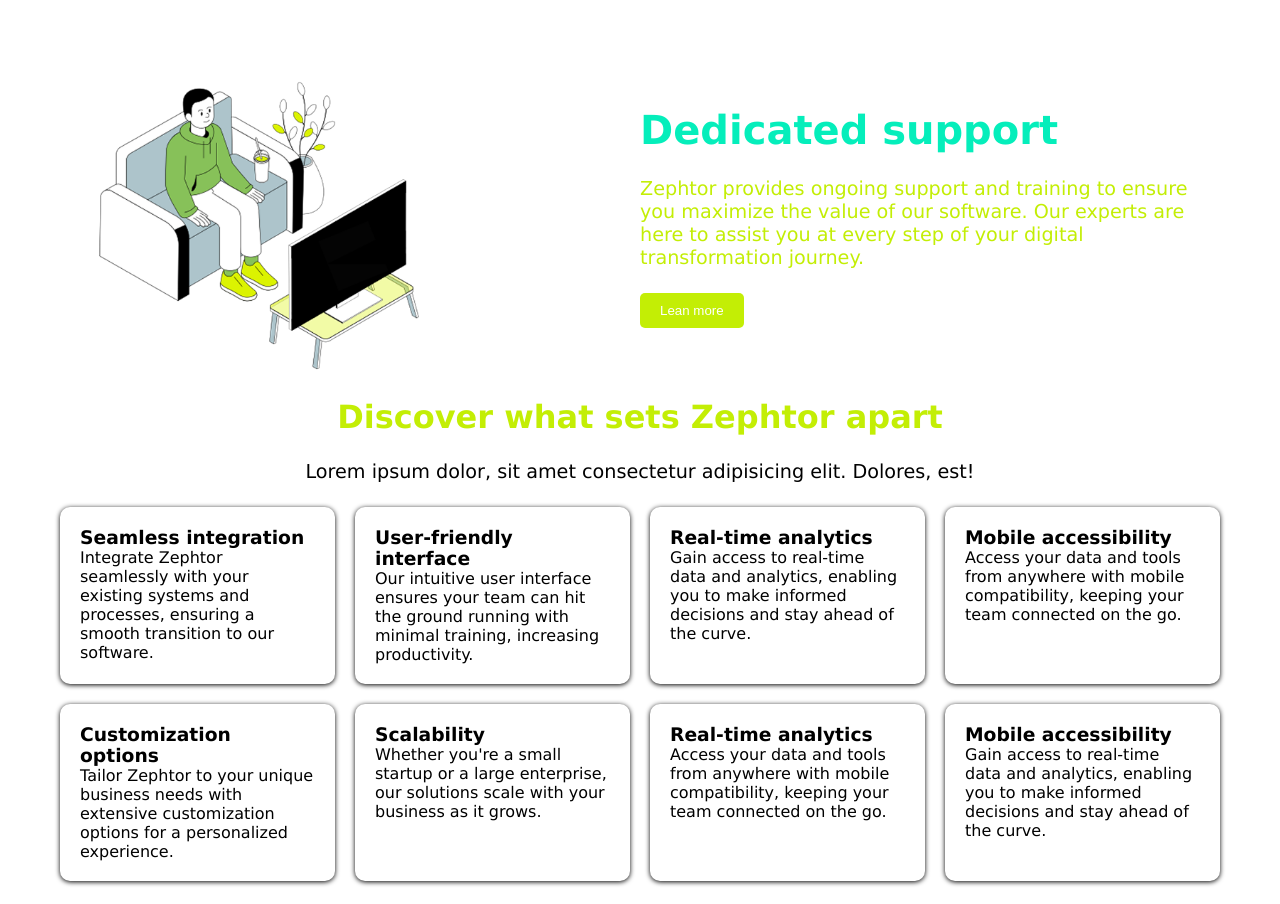
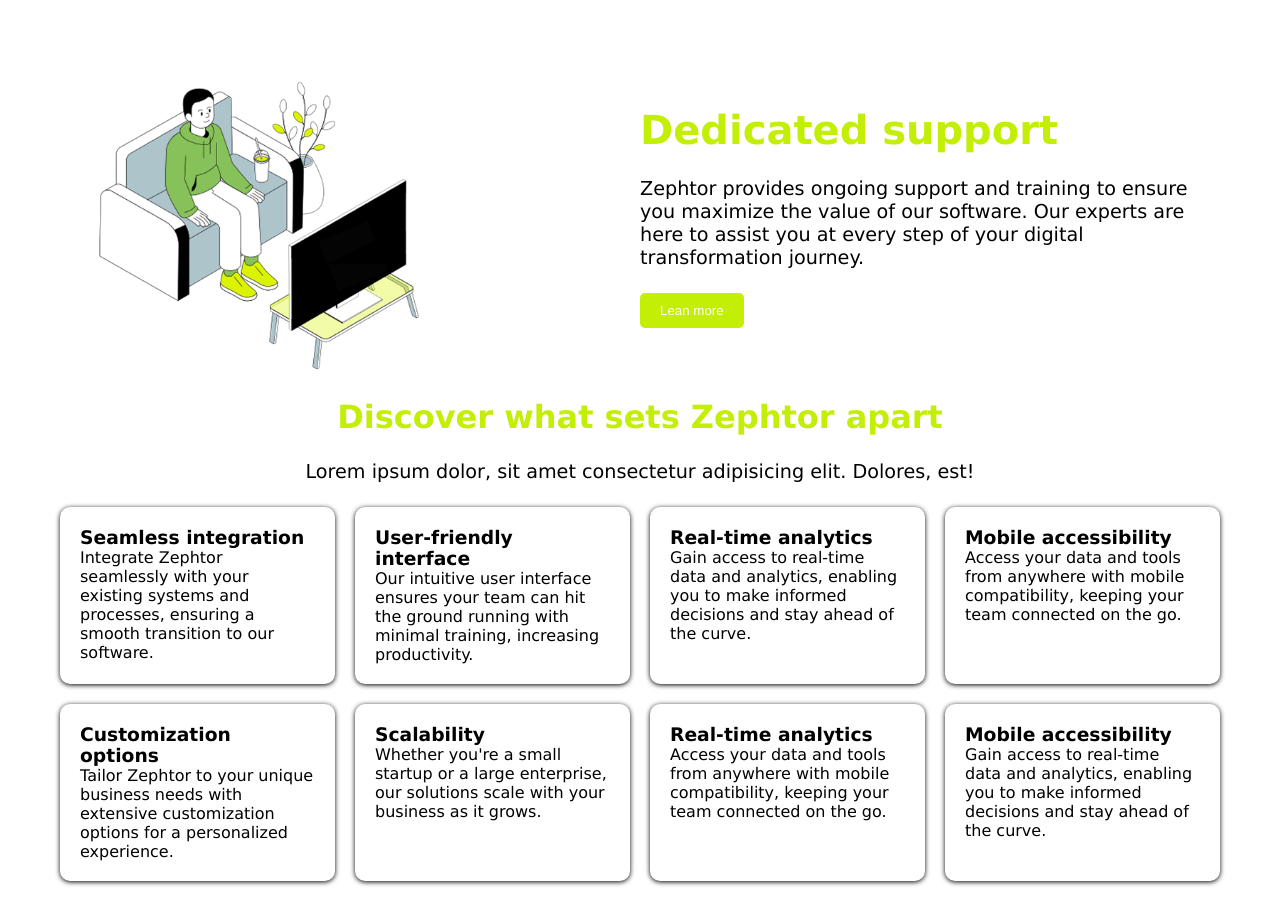
Before and after one commit to Aphirak11/JubJub.ja, a plain HTML site: page W13_01_WebResponsive.html in a window 1280 px wide. Shown: the part 1564-2468 px from the top of the page. Drawn offline with Linux system fonts and the light colour scheme.

Commit message:
Add files via upload

```diff
--- a/css/WebResponsive.css
+++ b/css/WebResponsive.css
@@ -136,12 +136,11 @@ nav ul {
   .right-side{
       width: 50%;
       h1{
-          color: var(--secondary-color);
+          color: var(--primary-color);
           font-size: 2.5rem;
           margin-bottom: 24px;
       }
       p{
-          color: var(--primary-color);
           margin: 24px 0;
           font-size: 1.2rem;
       }
```
